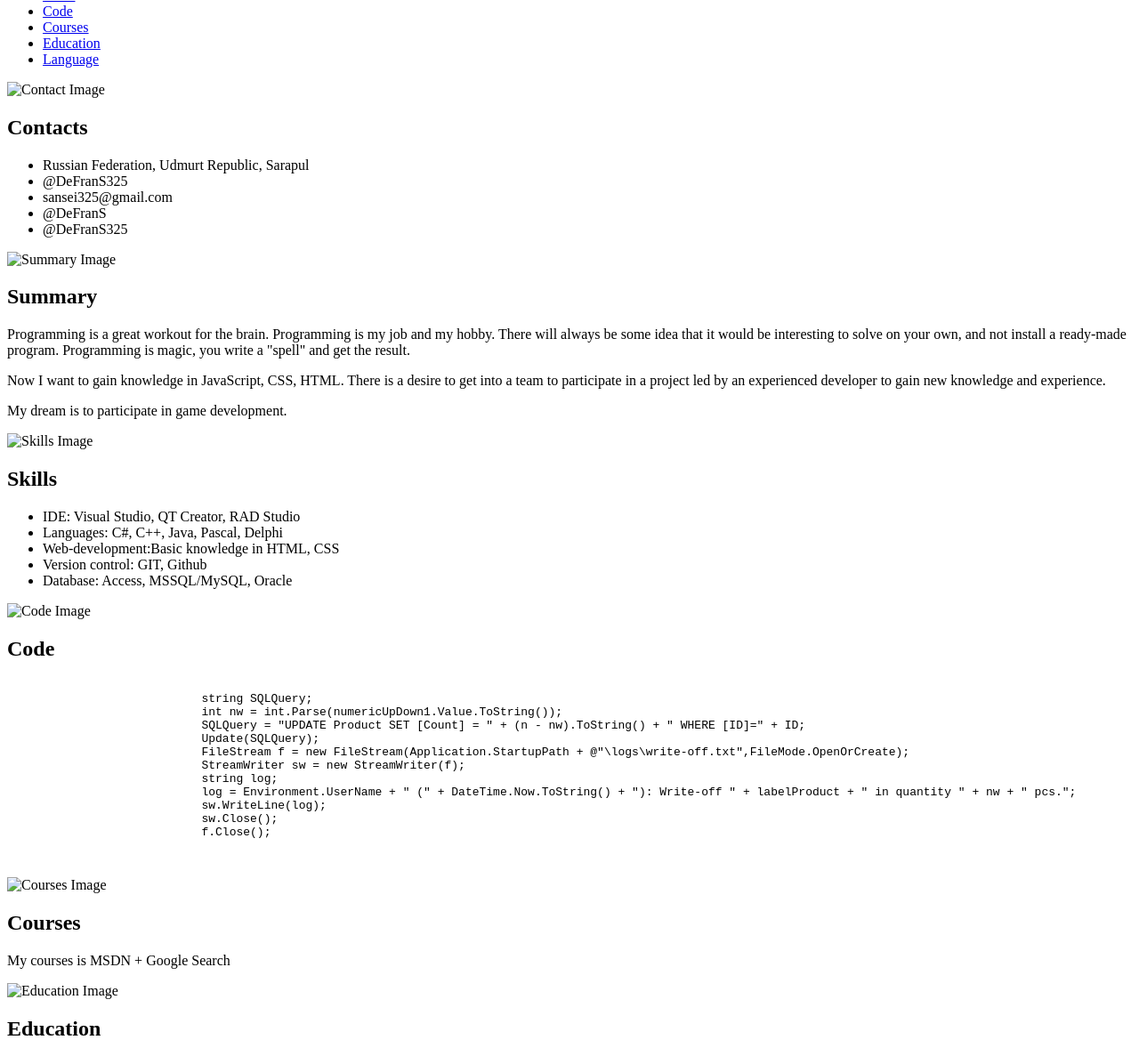
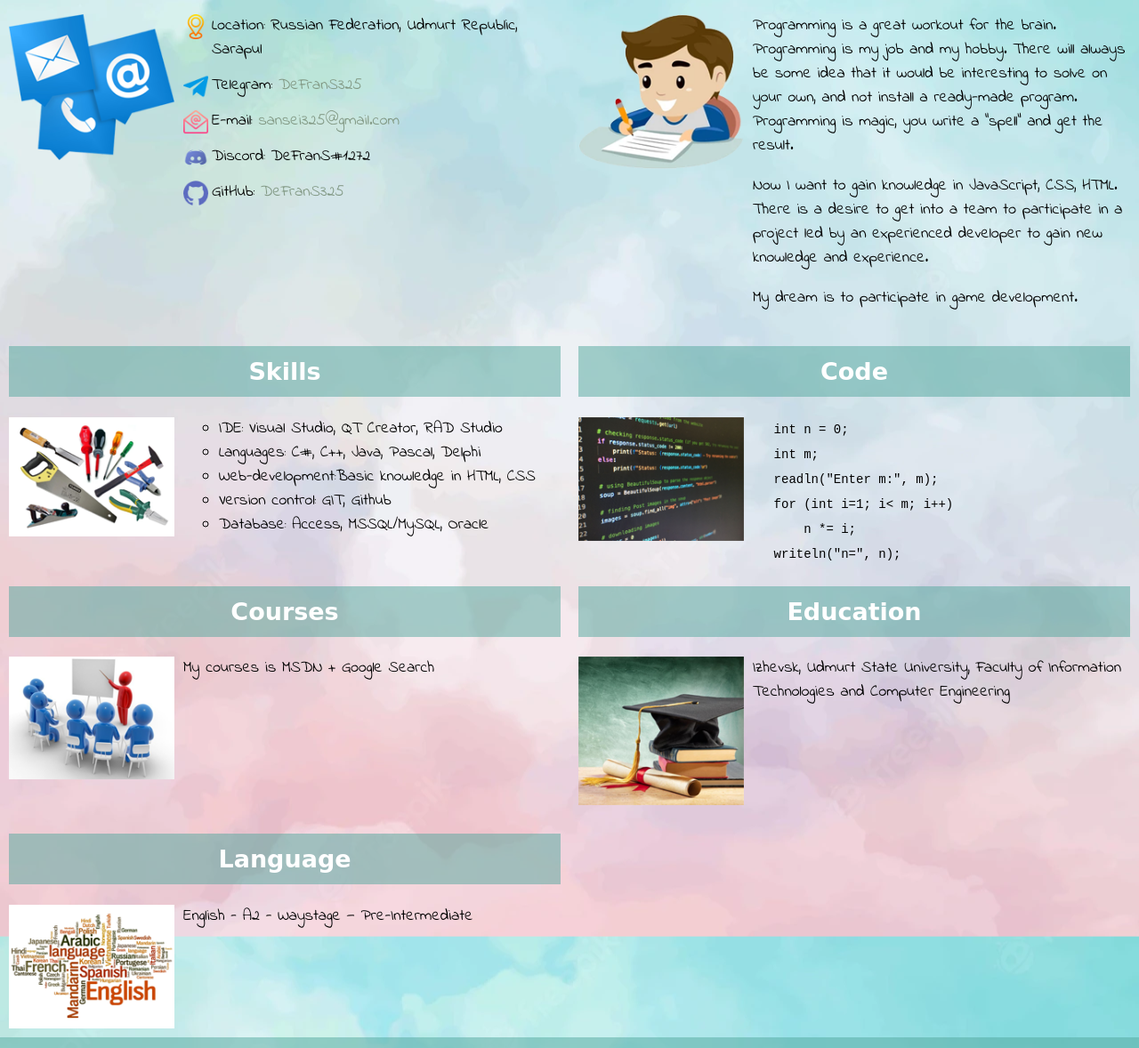
Before and after one commit to DeFranS325/rsschool-cv, a plain HTML site: page index.html in a window 1280 px wide. Shown: the part 476-1654 px from the top of the page at 89% size. Drawn offline with Linux system fonts and the light colour scheme; a web font is replaced by a local one.

Commit message:
feat: add style for main information and fix bug

```diff
--- a/css/style.css
+++ b/css/style.css
@@ -1,14 +1,212 @@
-/* initial font */
-@font-face {
-    font-family: 'IndieFlower';
-    src: url("assets/font/IndieFlower-Regular.ttf");
-}
-
-@font-face {
-    font-family: 'Kavivanar';
-    src: url("assets/font/Kavivanar-Regular.ttf");
-}
-
 * {
     box-sizing: border-box;
 }
+
+h1,
+h2 {
+    font-family: 'Kavivanar', cursive;
+}
+
+.section h2 {
+    text-align: center;
+    color: white;
+    padding: 15px 10px;
+    background-color: rgba(83, 168, 158, 0.50);
+}
+
+html {
+    scroll-behavior: smooth;
+}
+
+body {
+    font-family: 'Indie Flower', cursive;
+    min-height: 100vh;
+    padding: 0;
+    font-size: 18px;
+    line-height: 1.5em;
+    margin: 0;
+    display: flex;
+    flex-direction: column;
+    justify-content: space-between;
+    background: url("../assets/png/bg.png") center fixed;
+}
+
+.container {
+    max-width: 1440px;
+    margin: 0 auto;
+}
+
+.nav {
+    font-family: 'Kavivanar', cursive;
+    color: white;
+    background-color: rgba(83, 168, 158, 0.50);
+}
+
+.nav-item:hover {
+    background-color: rgb(14, 73, 66, 0.50);
+    border-radius: 8px;
+}
+
+.nav-list {
+    max-width: 1440px;
+    margin: 0 auto;
+    padding: 0 10px;
+    display: flex;
+    justify-content: flex-end;
+    align-items: center;
+}
+
+.nav-item,
+.contacts-list li {
+    list-style: none;
+}
+
+.nav-link {
+    text-decoration: none;
+    color: white;
+    transition: color 0.5s;
+    padding: 0 20px;
+    line-height: 50px;
+}
+
+.main-container,
+.section div {
+    display: flex;
+    flex-wrap: wrap;
+}
+
+.section {
+    width: 50%;
+    padding: 0 10px;
+}
+
+.section-item a {
+    color: #829985;
+    text-decoration: none;
+    transition: color 0.5s;
+}
+
+.section-item a:hover {
+    color: #4d2323;
+}
+
+.section-img {
+    position: relative;
+    margin: 0;
+    padding: 0;
+    width: 30%;
+}
+.section-img img {
+    width: 100%;
+}
+
+.section-text {
+    width: 70%;
+    padding: 0 0 0 10px;
+}
+
+.section-text p {
+    margin-top: 0;
+}
+
+.contacts-list {
+    margin: 0;
+    padding: 0;
+}
+
+.skills-list {
+    list-style: circle;
+    margin: 0;
+}
+
+.contacts-item {
+    position: relative;
+    margin: 0;
+    margin-bottom: 13px;
+    padding: 0;
+    padding-left: 32px;
+}
+
+.contacts-item::before {
+    content: "";
+    position: absolute;
+    top: 0px;
+    left: 0px;
+    width: 28px;
+    height: 28px;
+    background-size: contain;
+    background-repeat: no-repeat;
+    background-position-y: center;
+}
+
+.my-location::before {
+    background-image: url("../assets/png/location.png");
+}
+.telegram::before {
+    background-image: url("../assets/png/telegram.png");
+}
+
+.email::before {
+    background-image: url("../assets/png/email.png");
+}
+
+.discord::before {
+    background-image: url("../assets/png/discord.png");
+}
+
+.github::before {
+    background-image: url("../assets/png/github.png");
+}
+
+.link {
+    text-decoration: none;
+    color: #829985;
+    transition: color 0.5s;
+}
+
+.link:hover,
+.footer-link:hover {
+    color: #5d7260;
+}
+
+.pre {
+    width: 70%;
+    padding: 0;
+    margin: 0;
+}
+
+.footer {
+    width: 100%;
+    background-color: rgba(83, 168, 158, 0.50);
+    color: white;
+}
+
+.footer-link {
+    text-decoration: none;
+    color: white;
+    transition: color 0.5s;
+}
+
+.footer-container {
+    display: flex;
+    justify-content: space-between;
+    align-items: center;
+    margin: 0 auto;
+}
+
+code {
+    font-size: 14px;
+}
+
+.header-container {
+    padding: 15px 0;
+    display: flex;
+    justify-content: center;
+}
+
+.header-profile {
+    display: flex;
+    justify-content: center;
+    flex-direction: column;
+    padding-left: 50px;
+}
--- a/index.html
+++ b/index.html
@@ -7,11 +7,14 @@
     <title>cv</title>
     <link href="css/style.css" rel="stylesheet" />
     <link href="assets/ico/favicon.ico" rel="icon" />
+    <link rel="preconnect" href="https://fonts.googleapis.com">
+    <link rel="preconnect" href="https://fonts.gstatic.com" crossorigin>
+    <link href="https://fonts.googleapis.com/css2?family=Indie+Flower&family=Kavivanar&display=swap" rel="stylesheet">
 </head>
 <body>
     <!-- HEADER -->
     <header class="header">
-        <div class="container">
+        <div class="container header-container">
             <section class="header-avatar">
                 <img src="assets/png/avatar.png" alt="My avatar" />
             </section>
@@ -19,6 +22,7 @@
                 <h1>Sergeev Aleksej</h1>
                 <h2>C#-Developer</h2>
             </section>
+        </div>
         <nav class="nav">
             <ul class="nav-list">
                 <li class="nav-item"><a href="#contacts" class="nav-link">Contacts</a></li>
@@ -30,45 +34,50 @@
                 <li class="nav-item"><a href="#language" class="nav-link">Language</a></li>
             </ul>
         </nav>
-        </div>
     </header>
     <!-- END HEADER -->
     <!-- MAIN -->
     <main class="main">
-        <div class="container">
+        <div class="main-container container">
             <section class="section" id="contacts">
+                <h2 class="section-title">Contacts</h2>
+                <div>
                     <section class="section-img">
-                    <img src="#" alt="Contact Image" />
+                        <img src="assets/png/contacts.png" alt="Contact Image" />
                     </section>
                     <section class="section-text">
-                    <h2 class="section-title">Contacts</h2>
                         <ul class="contacts-list">
-                        <li class="my-location">Russian Federation, Udmurt Republic, Sarapul</li>
-                        <li class="telegram">@DeFranS325</li>
-                        <li class="email">sansei325@gmail.com</li>
-                        <li class="discord">@DeFranS</li>
-                        <li class="github">@DeFranS325</li>
+                            <li class="contacts-item my-location">Location: Russian Federation, Udmurt Republic, Sarapul</li>
+                            <li class="contacts-item telegram">Telegram: <a href="https://t.me/DeFranS325" class="link">DeFranS325</a></li>
+                            <li class="contacts-item email">E-mail: <a href="mailto:sansei325@gmail.com" class="link">sansei325@gmail.com</a></li>
+                            <li class="contacts-item discord">Discord: DeFranS#1272</li>
+                            <li class="contacts-item github">GitHub: <a href="https://github.com/DeFranS325" class="link">DeFranS325</a></li>
                         </ul>
                     </section>
+                </div>
             </section>
             <section class="section" id="summary">
+                <h2 class="section-title">Summary</h2>
+                <div>
                     <section class="section-img">
-                    <img src="#" alt="Summary Image" />
+                        <img src="assets/png/summary.png" alt="Summary Image" />
                     </section>
                     <section class="section-text">
-                    <h2 class="section-title">Summary</h2>
+
                         <p>Programming is a great workout for the brain. Programming is my job and my hobby. There will always be some idea that it would be interesting to solve on your own, and not install a ready-made program. Programming is magic, you write a "spell" and get the result.</p>
                         <p>Now I want to gain knowledge in JavaScript, CSS, HTML. There is a desire to get into a team to participate in a project led by an experienced developer to gain new knowledge and experience.</p>
                         <p>My dream is to participate in game development.</p>
                     </section>
+                </div>
             </section>
             <section class="section" id="skills">
+                <h2 class="section-title">Skills</h2>
+                <div>
                     <section class="section-img">
-                    <img src="#" alt="Skills Image" />
+                        <img src="assets/png/skills.png" alt="Skills Image" />
                     </section>
                     <section class="section-text">
-                    <h2 class="section-title">Skills</h2>
-                    <ul>
+                        <ul class="skills-list">
                             <li>IDE: Visual Studio, QT Creator, RAD Studio</li>
                             <li>Languages: C#, C++, Java, Pascal, Delphi</li>
                             <li>Web-development:Basic knowledge in HTML, CSS</li>
@@ -76,68 +85,67 @@
                             <li>Database: Access, MSSQL/MySQL, Oracle</li>
                         </ul>
                     </section>
+                </div>
             </section>
             <section class="section" id="code">
+                <h2 class="section-title">Code</h2>
+                <div>
                     <section class="section-img">
-                    <img src="#" alt="Code Image" />
+                        <img src="assets/png/code.png" alt="Code Image" />
+                    </section>
+<pre class="pre"><code>    int n = 0;
+    int m;
+    readln("Enter m:", m);
+    for (int i=1; i< m; i++)
+        n *= i;
+    writeln("n=", n);
+</code></pre>
+                </div>
+            </section>
+            <section class="section" id="courses">
+                <h2 class="section-title">Courses</h2>
+                <div>
+                    <section class="section-img">
+                        <img src="assets/png/courses.png" alt="Courses Image" />
                     </section>
                     <section class="section-text">
-                    <h2 class="section-title">Code</h2>
-                    <pre>
-                        <code>
-                            string SQLQuery;
-                            int nw = int.Parse(numericUpDown1.Value.ToString());
-                            SQLQuery = "UPDATE Product SET [Count] = " + (n - nw).ToString() + " WHERE [ID]=" + ID;
-                            Update(SQLQuery);
-                            FileStream f = new FileStream(Application.StartupPath + @"\logs\write-off.txt",FileMode.OpenOrCreate);
-                            StreamWriter sw = new StreamWriter(f);
-                            string log;
-                            log = Environment.UserName + " (" + DateTime.Now.ToString() + "): Write-off " + labelProduct + " in quantity " + nw + " pcs.";
-                            sw.WriteLine(log);
-                            sw.Close();
-                            f.Close();
-                        </code>
-                    </pre>
+                        <p>My courses is MSDN + Google Search</p>
                     </section>
+                </div>
             </section>
-            <section class="section" id="courses">
+            <section class="section" id="education">
+                <h2 class="section-title">Education</h2>
+                <div>
                     <section class="section-img">
-                    <img src="#" alt="Courses Image" />
+                        <img src="assets/png/education.png" alt="Education Image" />
                     </section>
                     <section class="section-text">
-                    <h2 class="section-title">Courses</h2>
-                    <p>My courses is MSDN + Google Search</p>
+                        <p>Izhevsk, Udmurt State University, Faculty of Information Technologies and Computer Engineering</p>
                     </section>
+                </div>
             </section>
-            <section class="section" id="education">
+            <section class="section" id="language">
+                <h2 class="section-title">Language</h2>
+                <div>
                     <section class="section-img">
-                    <img src="#" alt="Education Image" />
+                        <img src="assets/png/language.png" alt="Language Image" />
                     </section>
                     <section class="section-text">
-                    <h2 class="section-title">Education</h2>
-                    <p>Izhevsk, Udmurt State University, Faculty of Information Technologies and Computer Engineering</p>
-                </section>
-            </section>
-            <section class="section" id="language">
-                <section class="section-img">
-                    <img src="#" alt="Language Image" />
-                </section>
-                <section class="section-text">
-                    <h2 class="section-title">Language</h2>
                         <p>English - A2 - Waystage — Pre-Intermediate</p>
                     </section>
+                </div>
             </section>
         </div>
     </main>
     <!-- END MAIN -->
     <!-- FOOTER -->
     <footer class="footer">
-        <div class="container">
+        <div class="container footer-container">
             <div class="footer-author">
-                <p>© <a href="https://github.com/DeFranS325" target="_blank">Sergeev Aleksej</a>, 2022</p>
+                <p>© <a href="https://github.com/DeFranS325" target="_blank" class="footer-link">Sergeev Aleksej</a> , 2022</p>
             </div>
             <div class="footer-school">
-                <p><a href="https://rs.school/" target="_blank"><img src="assets/png/logo-rsschool3.png" alt="RSSchool Logo" width="100" height="36" /></a></p>
+                <p><a href="https://rs.school/" target="_blank"><img src="assets/png/logo-rsschool.png" alt="RSSchool Logo" width="100" height="36" /></a></p>
             </div>
         </div>
     </footer>
```
Also changed, not shown: assets/fonts/IndieFlower-Regular.ttf (deleted), assets/fonts/Kavivanar-Regular.ttf (deleted), assets/png/bg.png (added), assets/png/email.png (renamed from assets/png/mail.png), assets/png/english.png (deleted), assets/png/language.png (added), assets/png/logo-rsschool.png (renamed from assets/png/logo-rsschool3.png). Lines whose indentation alone changed are shown as unchanged.
